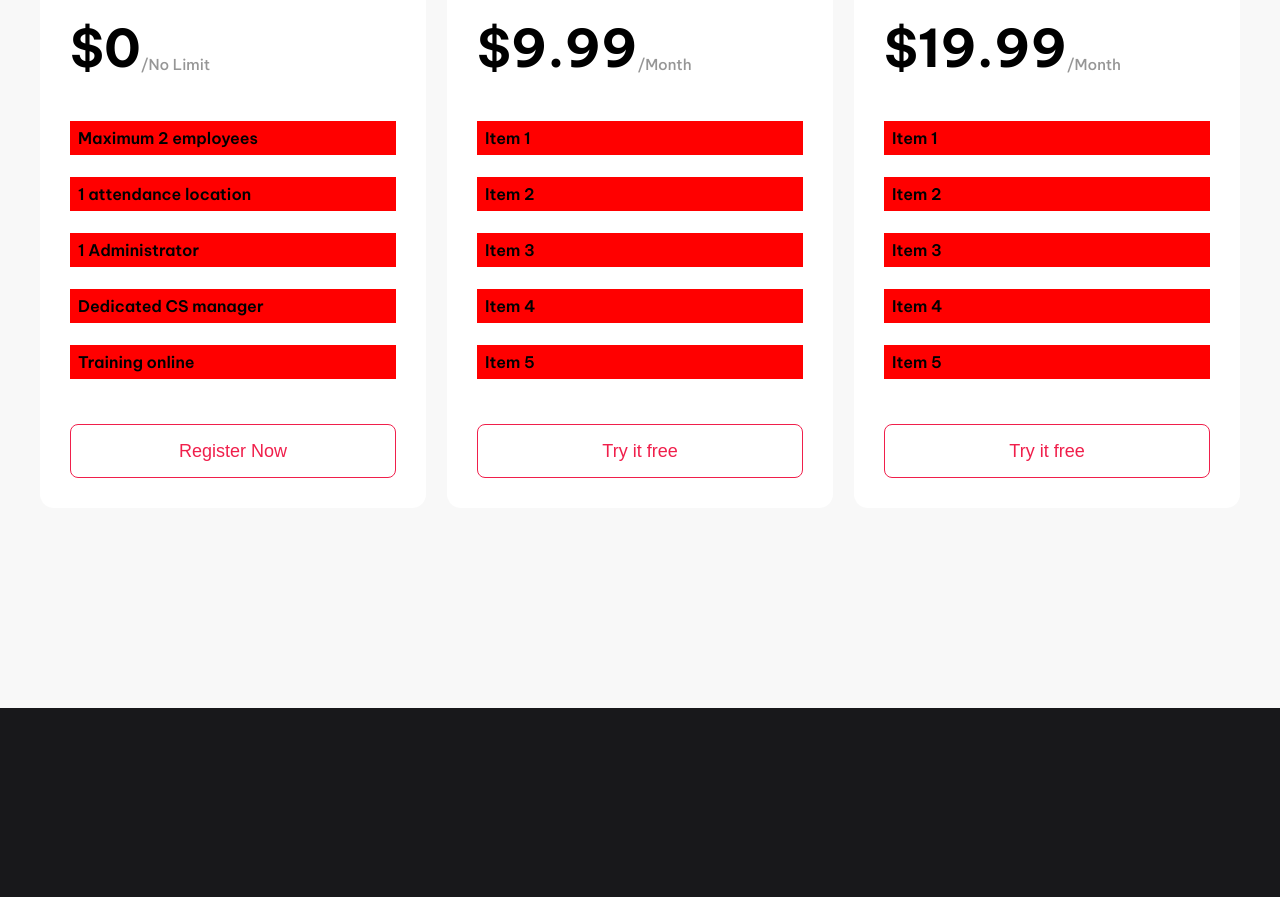
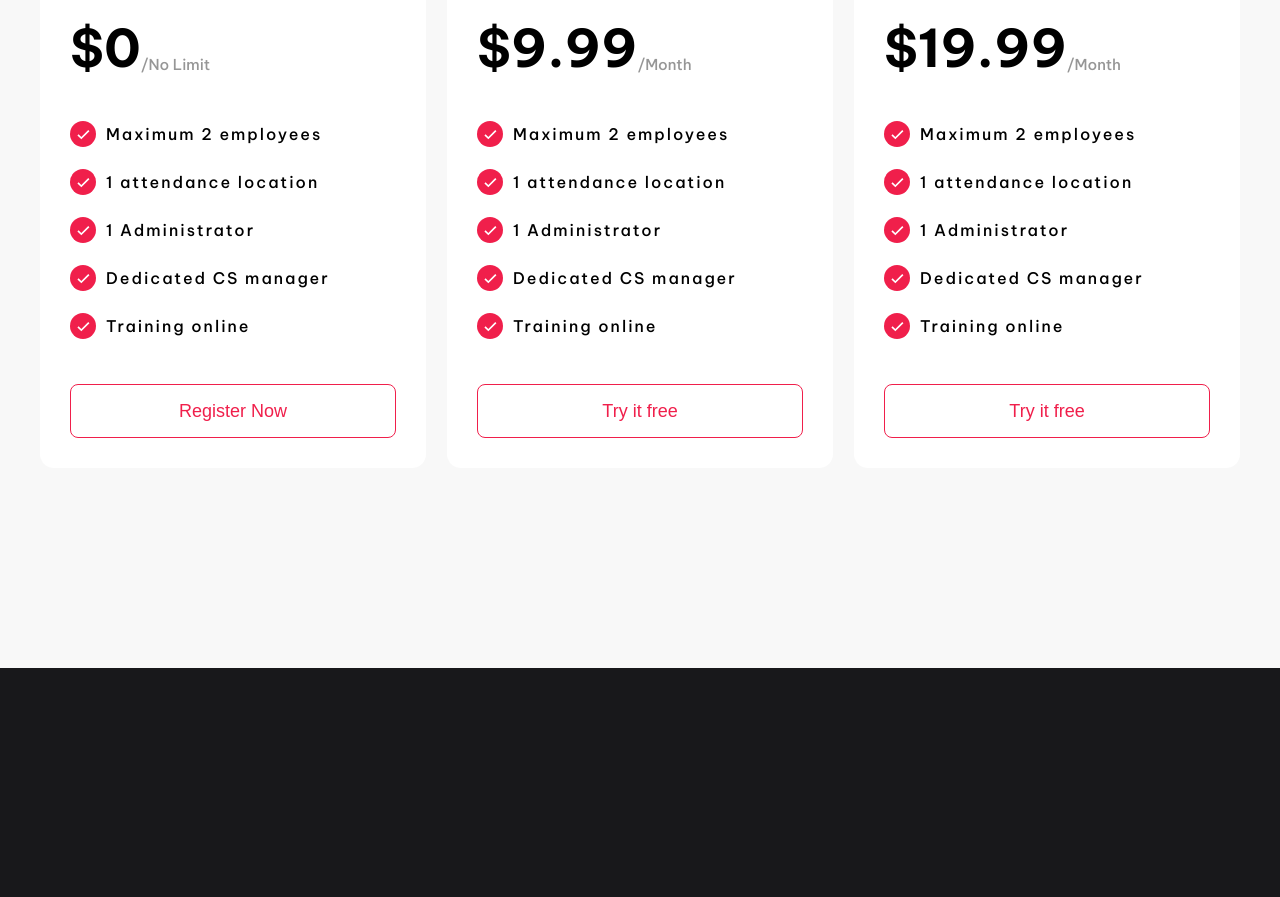
Before and after one commit to gustavoalvim41/kejoo, a React (Vite) app: page / in a window 1280 px wide. Shown: the part 2620-3517 px from the top of the page. Built offline with nearby package versions, Linux system fonts and the light colour scheme.

Commit message:
adding icons in pricing cards

```diff
--- a/src/screens/Home/components/Pricing/index.jsx
+++ b/src/screens/Home/components/Pricing/index.jsx
@@ -2,6 +2,8 @@ import React, { useState } from 'react';
 import './styles.sass';
 
 import Switch from '../../../../components/Switch';
+import { BiCheck } from 'react-icons/bi';
+
 
 const Pricing = () => {
   const [isMonthly, setIsMonthly] = useState(true)
@@ -29,18 +31,48 @@ const Pricing = () => {
           </div>
           <ul>
             <li>
+              <div className='icon-box'>
+                <BiCheck
+                  size={20}
+                  className='icon'
+                />
+              </div>
               <p>Maximum 2 employees</p>
             </li>
             <li>
+              <div className='icon-box'>
+                <BiCheck
+                  size={20}
+                  className='icon'
+                />
+              </div>
               <p>1 attendance location</p>
             </li>
             <li>
+              <div className='icon-box'>
+                <BiCheck
+                  size={20}
+                  className='icon'
+                />
+              </div>
               <p>1 Administrator</p>
             </li>
             <li>
+              <div className='icon-box'>
+                <BiCheck
+                  size={20}
+                  className='icon'
+                />
+              </div>
               <p>Dedicated CS manager</p>
             </li>
             <li>
+              <div className='icon-box'>
+                <BiCheck
+                  size={20}
+                  className='icon'
+                />
+              </div>
               <p>Training online</p>
             </li>
           </ul>
@@ -58,19 +90,49 @@ const Pricing = () => {
           </div>
           <ul>
             <li>
-              <p>Item 1</p>
+              <div className='icon-box'>
+                <BiCheck
+                  size={20}
+                  className='icon'
+                />
+              </div>
+              <p>Maximum 2 employees</p>
             </li>
             <li>
-              <p>Item 2</p>
+              <div className='icon-box'>
+                <BiCheck
+                  size={20}
+                  className='icon'
+                />
+              </div>
+              <p>1 attendance location</p>
             </li>
             <li>
-              <p>Item 3</p>
+              <div className='icon-box'>
+                <BiCheck
+                  size={20}
+                  className='icon'
+                />
+              </div>
+              <p>1 Administrator</p>
             </li>
             <li>
-              <p>Item 4</p>
+              <div className='icon-box'>
+                <BiCheck
+                  size={20}
+                  className='icon'
+                />
+              </div>
+              <p>Dedicated CS manager</p>
             </li>
             <li>
-              <p>Item 5</p>
+              <div className='icon-box'>
+                <BiCheck
+                  size={20}
+                  className='icon'
+                />
+              </div>
+              <p>Training online</p>
             </li>
           </ul>
           <button>
@@ -87,19 +149,49 @@ const Pricing = () => {
           </div>
           <ul>
             <li>
-              <p>Item 1</p>
+              <div className='icon-box'>
+                <BiCheck
+                  size={20}
+                  className='icon'
+                />
+              </div>
+              <p>Maximum 2 employees</p>
             </li>
             <li>
-              <p>Item 2</p>
+              <div className='icon-box'>
+                <BiCheck
+                  size={20}
+                  className='icon'
+                />
+              </div>
+              <p>1 attendance location</p>
             </li>
             <li>
-              <p>Item 3</p>
+              <div className='icon-box'>
+                <BiCheck
+                  size={20}
+                  className='icon'
+                />
+              </div>
+              <p>1 Administrator</p>
             </li>
             <li>
-              <p>Item 4</p>
+              <div className='icon-box'>
+                <BiCheck
+                  size={20}
+                  className='icon'
+                />
+              </div>
+              <p>Dedicated CS manager</p>
             </li>
             <li>
-              <p>Item 5</p>
+              <div className='icon-box'>
+                <BiCheck
+                  size={20}
+                  className='icon'
+                />
+              </div>
+              <p>Training online</p>
             </li>
           </ul>
           <button>
--- a/src/screens/Home/components/Pricing/styles.sass
+++ b/src/screens/Home/components/Pricing/styles.sass
@@ -87,17 +87,29 @@
         gap: 2.2rem
 
         li
-          padding: .8rem // remove
-
           display: flex
           align-items: center
-          gap: 3rem
+          gap: 1rem
 
-          font-size: 1.6rem
-          font-weight: 600
-          line-height: 1.8rem
+          .icon-box
+            width: 2.6rem
+            height: 2.6rem
 
-          background-color: red
+            display: flex
+            align-items: center
+            justify-content: center
+
+            border-radius: 50%
+            background-color: variables.$primary
+
+            .icon
+              color: variables.$white
+
+          p
+            font-size: 1.6rem
+            font-weight: 500
+            line-height: 1.8rem
+            letter-spacing: .2rem
 
       button
         width: 100%
--- a/src/styles/mixins.sass
+++ b/src/styles/mixins.sass
@@ -6,7 +6,6 @@
 
   @media screen and (max-width: 1260px)
     max-width: 100%
-
     padding: 0 2.6rem
 
   @media screen and (max-width: 1060px)
@@ -14,7 +13,6 @@
 
 @mixin Section
   width: 100%
-
   margin: 15rem 0 0 0
 
   @media screen and (max-width: 1260px)
```
